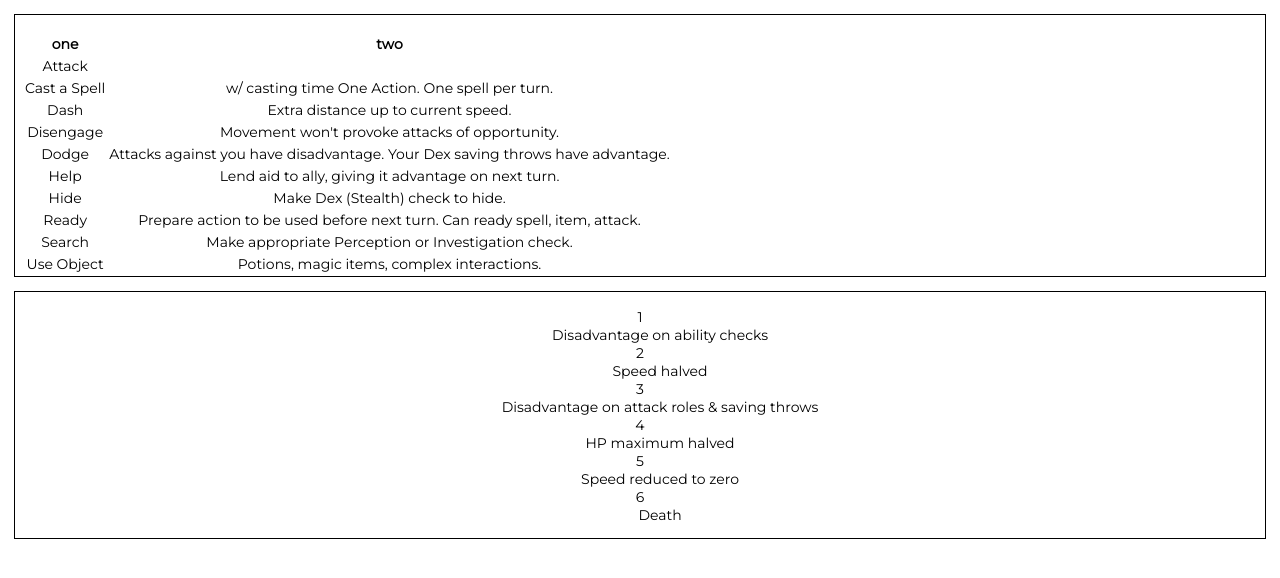
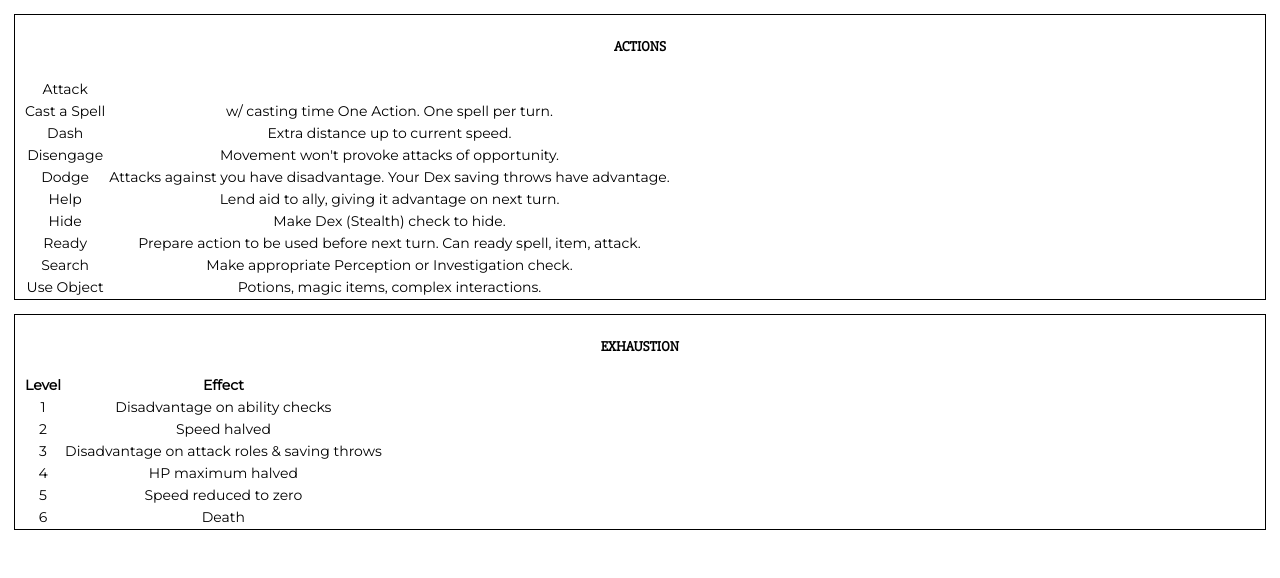
Before and after one commit to jamesturk/graveyard, a React (Create React App) app: page / in a window 1280 px wide. Shown: the top 578 px of the page. Built offline with nearby package versions, Linux system fonts and the light colour scheme.

Commit message:
use headers if available

```diff
--- a/src/App.js
+++ b/src/App.js
@@ -4,41 +4,39 @@ import dataBlocks from './data.js';
 
 class InfoBlock extends Component {
   render() {
-    let data = dataBlocks[this.props.type].data;
+    let content = dataBlocks[this.props.type];
     let inner = '';
 
     if(this.props.layout === 'definition') {
-      inner = this.renderAsDefinition(data);
+      inner = this.renderAsDefinition(content);
     } else {
-      inner = this.renderAsTable(data);
+      inner = this.renderAsTable(content);
     }
 
     return (
-      <div className="block" id={this.id}>
-        <h2>{this.title}</h2>
+      <div className="block" id={this.props.type}>
+        <h2>{this.props.type}</h2>
         {inner}
       </div>
     );
   }
 
-  renderAsDefinition(data) {
-    const terms = data.map(
+  renderAsDefinition(content) {
+    const terms = content.data.map(
       (d, i) => <React.Fragment key={i}><dt>{d[0]}</dt><dd>{d[1]}</dd></React.Fragment>
     );
     return (<dl>{terms}</dl>);
   }
 
-  renderAsTable(data) {
-    const head = ['one', 'two'].map(
+  renderAsTable(content) {
+    const head = (content.header || ["", ""]).map(
       (d, i) => <th key={i}>{d}</th>
     );
-    const rows = data.map(
+    const rows = content.data.map(
       (d, i) => <tr key={i}><td>{d[0]}</td><td>{d[1]}</td></tr>
     );
     return (<table>
-      <thead><tr>
-        {head}
-      </tr></thead>
+      <thead><tr>{head}</tr></thead>
       <tbody>
       {rows}
       </tbody>
@@ -51,7 +49,7 @@ class App extends Component {
     return (
       <div className="App">
         <InfoBlock type="actions" />
-        <InfoBlock type="exhaustion" layout="definition" />
+        <InfoBlock type="exhaustion" />
       </div>
     );
   }
--- a/src/data.js
+++ b/src/data.js
@@ -61,6 +61,7 @@ const dataBlocks = {
     ]
   },
   exhaustion: {
+    header: ["Level", "Effect"],
     data: [
       ['1', 'Disadvantage on ability checks'],
       ['2', 'Speed halved'],
@@ -71,6 +72,7 @@ const dataBlocks = {
     ]
   },
   lifestyle: {
+    header: ["Lifestyle", "Cost / Day"],
     data: [
       ["Wretched", "0"],
       ["Squalid", "1 sp"],
```
